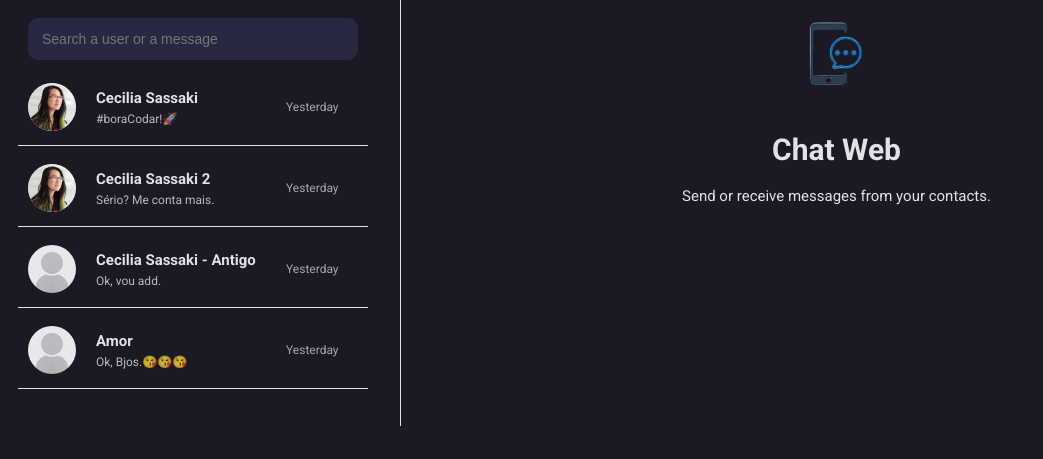
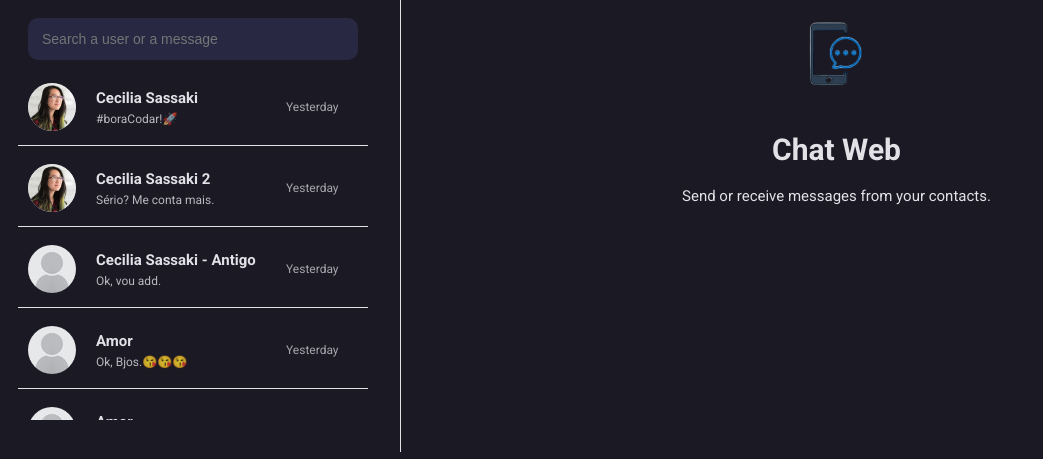
Before and after one commit to marcusviniciusmo/Chat-Bora_Codar_Dev04, a React (Vite) app in the folder frontend/: page / in a window 1280 px wide. Shown: the part 181-640 px from the top of the page, without its empty margins (0-1043 px from the left). Built offline with nearby package versions, Linux system fonts and the light colour scheme.

Commit message:
Added scroll on UserList component

```diff
--- a/frontend/src/components/UsersList/index.tsx
+++ b/frontend/src/components/UsersList/index.tsx
@@ -40,8 +40,10 @@ export function UsersList(props: UsersListProps) {
     <Styles.Container>
       <Search inputSearch={inputSearch} setInput={setInputSearch} />
 
+      <Styles.List>
+
         {
-        filteredList. length > 0
+          filteredList.length > 0
             ? filteredList.map((contact) => {
               return (
                 <Styles.UserContainer
@@ -63,6 +65,7 @@ export function UsersList(props: UsersListProps) {
             })
             : <NoUser />
         }
+      </  Styles.List>
     </Styles.Container>
   );
 };
--- a/frontend/src/components/UsersList/styles.tsx
+++ b/frontend/src/components/UsersList/styles.tsx
@@ -23,6 +23,11 @@ export const UserContainer = styled.div`
   }
 `;
 
+export const List = styled.div`
+  height: 35rem;
+  overflow-y: scroll;
+`;
+
 export const Info = styled.div`
   width: 17rem;
   display: flex;
--- a/frontend/src/mocks/UsersList/index.tsx
+++ b/frontend/src/mocks/UsersList/index.tsx
@@ -98,5 +98,47 @@ export const MockedData: UsersListMocks[] = [
         time: '11:32'
       }
     ]
+  },
+  {
+    id: 5,
+    name: 'Amor',
+    avatar: '',
+    status: 'Offline',
+    messages: [
+      {
+        id: 1,
+        sender: 'Amor',
+        message: 'Te vejo mais tarde. Bjus!!',
+        date: 'Yesterday',
+        time: '11:30'
+      },
+      {
+        id: 2,
+        message: 'Ok, Bjos.😘😘😘',
+        date: 'Yesterday',
+        time: '11:32'
+      }
+    ]
+  },
+  {
+    id: 6,
+    name: 'Amor',
+    avatar: '',
+    status: 'Offline',
+    messages: [
+      {
+        id: 1,
+        sender: 'Amor',
+        message: 'Te vejo mais tarde. Bjus!!',
+        date: 'Yesterday',
+        time: '11:30'
+      },
+      {
+        id: 2,
+        message: 'Ok, Bjos.😘😘😘',
+        date: 'Yesterday',
+        time: '11:32'
+      }
+    ]
   }
 ];
```
Lines whose indentation alone changed are shown as unchanged.
